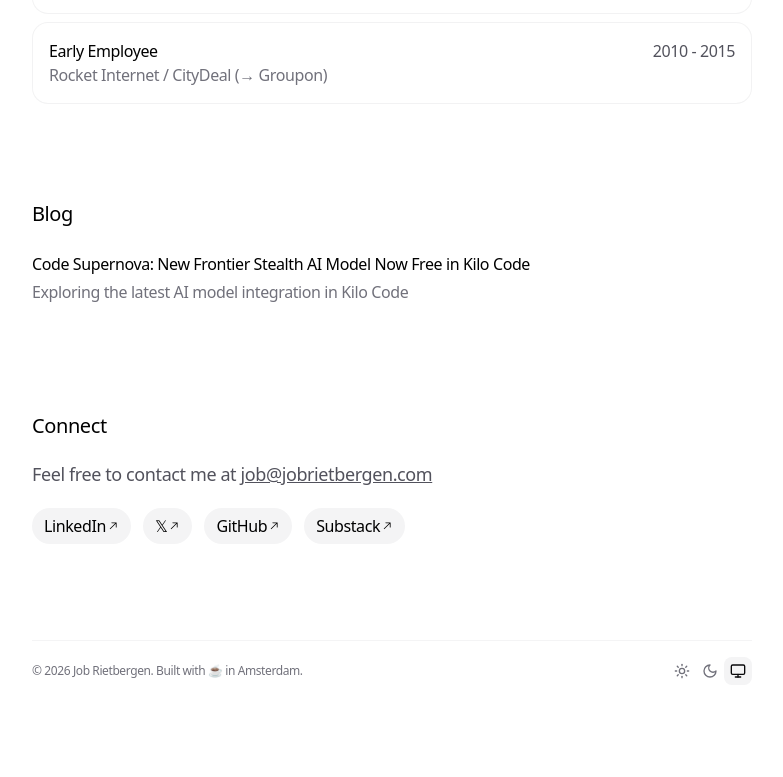
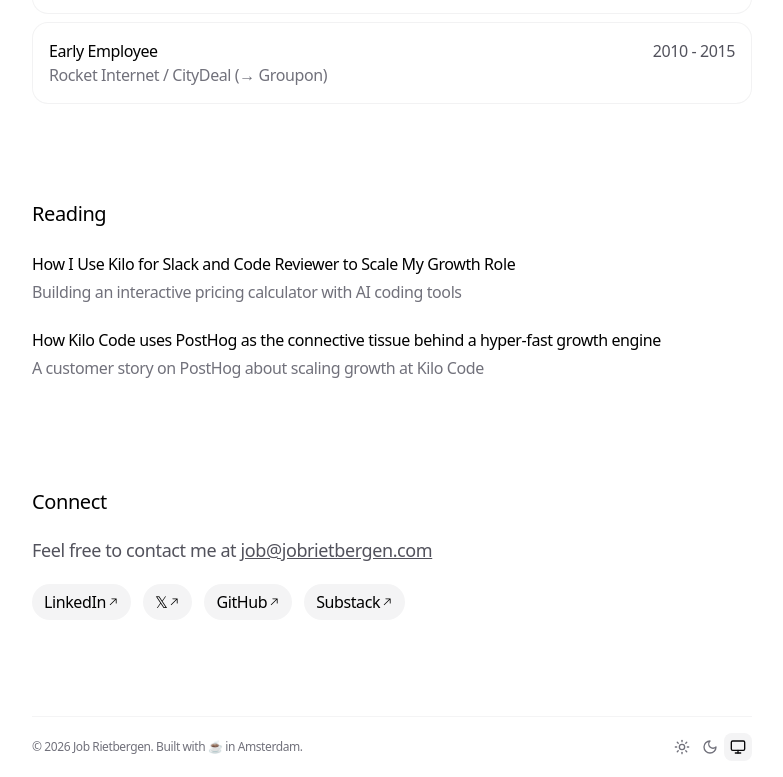
Before and after one commit to rietie-bot/jobrietbergen.com, a Next.js app: page / in a window 1280 px wide. Shown: the part 1424-2201 px from the top of the page, without its empty margins (248-1031 px from the left). Before the commit the page ends 2125 px from the top, so only its background shows below. Built offline with nearby package versions, Linux system fonts and the light colour scheme.

Commit message:
Rename Blog to Reading + add Kilo blog and PostHog articles (#4)

```diff
--- a/app/data.ts
+++ b/app/data.ts
@@ -111,10 +111,16 @@
 
 export const BLOG_POSTS: BlogPost[] = [
   {
-    title: 'Code Supernova: New Frontier Stealth AI Model Now Free in Kilo Code',
-    description: 'Exploring the latest AI model integration in Kilo Code',
-    link: 'https://jobkilo.substack.com',
+    title: 'How I Use Kilo for Slack and Code Reviewer to Scale My Growth Role',
+    description: 'Building an interactive pricing calculator with AI coding tools',
+    link: 'https://blog.kilo.ai/p/how-i-use-kilo-for-slack-and-code-reviewer',
     uid: 'blog-1',
+  },
+  {
+    title: 'How Kilo Code uses PostHog as the connective tissue behind a hyper-fast growth engine',
+    description: 'A customer story on PostHog about scaling growth at Kilo Code',
+    link: 'https://posthog.com/customers/kilocode',
+    uid: 'blog-2',
   },
 ]
 
--- a/app/page.tsx
+++ b/app/page.tsx
@@ -232,7 +232,7 @@
         variants={VARIANTS_SECTION}
         transition={TRANSITION_SECTION}
       >
-        <h3 className="mb-3 text-xl font-medium">Blog</h3>
+        <h3 className="mb-3 text-xl font-medium">Reading</h3>
         <div className="flex flex-col space-y-0">
           <AnimatedBackground
             enableHover
```
